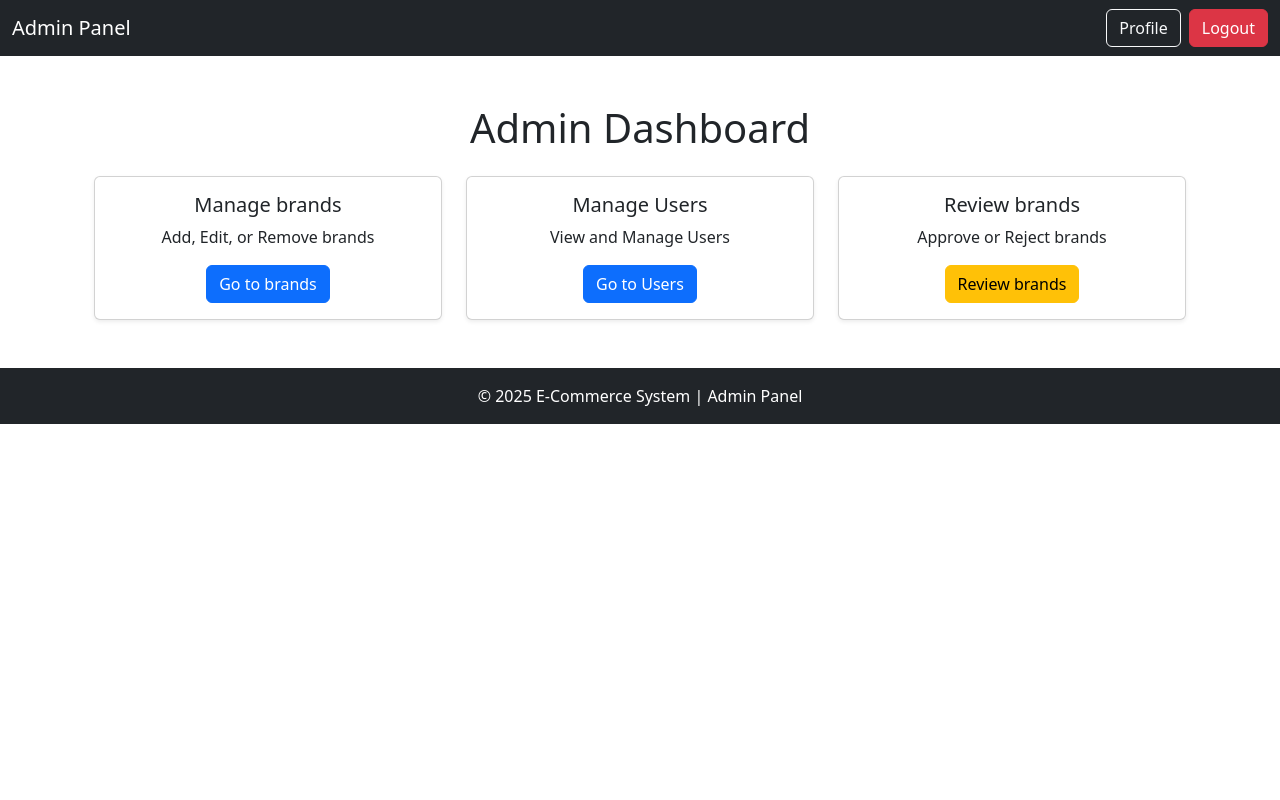
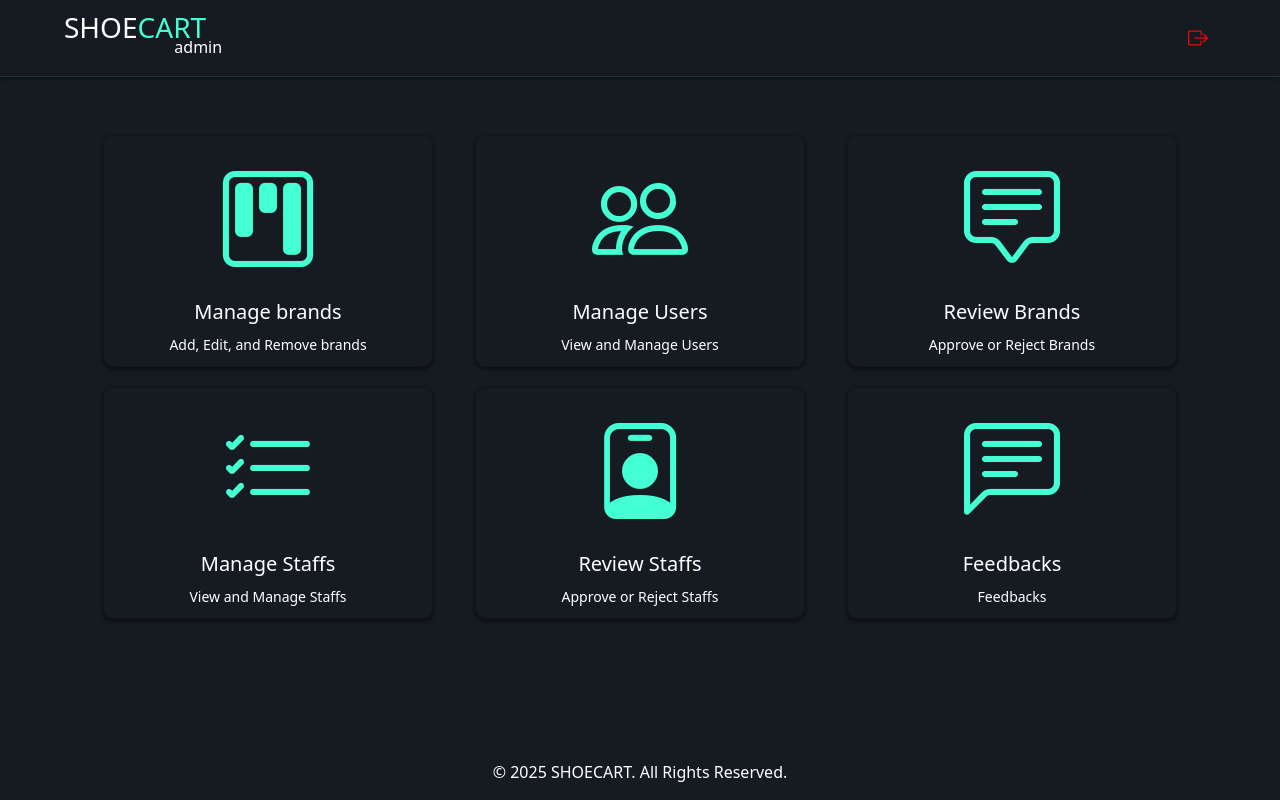
Before and after one commit to quantivestor/shoecart, a Django app: page /core/ in a window 1280 px wide. Run offline with Django 5.2, Linux system fonts and the light colour scheme; the visitor is signed in with stand-in values (Sample User, id 1).

Commit message:
complted admin module

```diff
--- a/static/css/styles.css
+++ b/static/css/styles.css
@@ -18,6 +18,10 @@ body {
 .wrapper {
   width: 90%;
   margin: 0 auto;
+}
+
+.text-success {
+  color: #43ffd3 !important;
 }
 
 .main-title {
@@ -406,25 +410,56 @@ select {
   color: #ccc;
 }
 
-.add-product-form, .profile-card, .center-popup, .register-form {
+.add-product-form,
+.profile-card,
+.center-popup,
+.register-form {
   border: #2A2F38 1px solid;
   padding: 20px;
   margin: 50px 0;
   border-radius: 5px;
 }
-.add-product-form h2, .profile-card h2, .center-popup h2, .register-form h2 {
+.add-product-form h2,
+.profile-card h2,
+.center-popup h2,
+.register-form h2 {
   font-weight: 500;
 }
-.add-product-form label, .profile-card label, .center-popup label, .register-form label {
+.add-product-form label,
+.profile-card label,
+.center-popup label,
+.register-form label {
   color: #ccc;
   font-size: 13px;
 }
-.add-product-form input, .add-product-form textarea, .add-product-form select, .profile-card input, .profile-card textarea, .profile-card select, .center-popup input, .center-popup textarea, .center-popup select, .register-form input, .register-form textarea, .register-form select {
+.add-product-form input,
+.add-product-form textarea,
+.add-product-form select,
+.profile-card input,
+.profile-card textarea,
+.profile-card select,
+.center-popup input,
+.center-popup textarea,
+.center-popup select,
+.register-form input,
+.register-form textarea,
+.register-form select {
   background-color: transparent;
   border: #2A2F38 1px solid;
   color: #fff;
 }
-.add-product-form input:focus, .add-product-form textarea:focus, .add-product-form select:focus, .profile-card input:focus, .profile-card textarea:focus, .profile-card select:focus, .center-popup input:focus, .center-popup textarea:focus, .center-popup select:focus, .register-form input:focus, .register-form textarea:focus, .register-form select:focus {
+.add-product-form input:focus,
+.add-product-form textarea:focus,
+.add-product-form select:focus,
+.profile-card input:focus,
+.profile-card textarea:focus,
+.profile-card select:focus,
+.center-popup input:focus,
+.center-popup textarea:focus,
+.center-popup select:focus,
+.register-form input:focus,
+.register-form textarea:focus,
+.register-form select:focus {
   outline: none;
   border-color: #00C9A7;
   background-color: transparent;
@@ -546,4 +581,40 @@ option {
   background-color: #43ffd3;
 }
 
+.admin-nav-brand {
+  padding-top: 10px;
+  display: flex;
+  flex-direction: column;
+  line-height: 15px;
+  align-items: flex-end;
+}
+
+.admin-landing {
+  margin-top: 30px;
+  display: flex;
+  align-items: center;
+  justify-content: space-around;
+  flex-wrap: wrap;
+}
+.admin-landing .card {
+  padding: 10px;
+  width: 330px;
+  border-radius: 10px;
+  overflow: hidden;
+  margin: 10px;
+  display: flex;
+  flex-direction: column;
+  gap: 10px;
+  box-shadow: 0 2px 4px rgba(0, 0, 0, 0.6);
+  cursor: pointer;
+}
+.admin-landing .card .card-icon {
+  width: 100%;
+  display: grid;
+  place-items: center;
+}
+.admin-landing .card .card-icon i {
+  font-size: 6rem;
+}
+
 /*# sourceMappingURL=styles.css.map */
--- a/static/scss/styles.scss
+++ b/static/scss/styles.scss
@@ -40,10 +40,13 @@ body {
 @mixin box-shadow {
     box-shadow: 0 2px 4px rgba(0, 0, 0, 0.4);
 }
+
 @mixin box-shadow-lg {
     box-shadow: 0 2px 4px rgba(0, 0, 0, 0.6);
 }
-
+.text-success{
+    color: $secondary-color !important;
+}
 .main-title {
     font-size: 28px;
     color: $primary-color;
@@ -56,7 +59,7 @@ body {
     font-weight: 400;
 }
 
-.sub-title-sm{
+.sub-title-sm {
     font-size: 16px;
     color: $primary-color;
     font-weight: 400;
@@ -111,9 +114,11 @@ input {
 
     }
 }
-.btn-primary-sm{
+
+.btn-primary-sm {
     background-color: $btn-primary;
-    &:hover{
+
+    &:hover {
         border: 1px solid $btn-primary-hover;
     }
 }
@@ -340,17 +345,20 @@ input {
     margin-bottom: 10px;
 }
 
-.product-info{
+.product-info {
     display: flex;
     align-items: center;
     justify-content: space-between;
-    .product-name{
+
+    .product-name {
         display: flex;
         flex-direction: column;
-        h3{
+
+        h3 {
             font-size: 14px;
         }
-        p{
+
+        p {
             font-size: 12px;
             color: #ccc;
         }
@@ -377,14 +385,17 @@ select {
     font-size: 12px;
     margin-top: 5px;
 }
-.size-label{
+
+.size-label {
     font-size: 12px;
     color: #ccc;
     margin-top: 5px;
 }
-.top-section{
+
+.top-section {
     position: relative;
-form{
+
+    form {
         position: absolute;
         top: 0px;
         right: 10px;
@@ -392,22 +403,23 @@ form{
 }
 
 
-.cart-item{
+.cart-item {
     display: grid;
     grid-template-columns: 20px 150px 1fr 60px;
     background-color: $bg-color;
     color: $primary-color;
 }
 
-.cart-image-section{
+.cart-image-section {
     position: relative;
 
-    img{
+    img {
         height: 150px;
         object-fit: cover;
         border-radius: 8px;
     }
-    .quantity-controls{
+
+    .quantity-controls {
         background-color: #fff;
         display: flex;
         align-items: center;
@@ -419,60 +431,78 @@ form{
         left: 0px;
         right: 0px;
         height: 30px;
-        button{
+
+        button {
             border: none;
             background-color: transparent;
             color: #1F2933;
             font-size: 14px;
         }
-        input{
+
+        input {
             border: none;
             background-color: transparent;
             color: #1F2933;
             font-size: 14px;
         }
+
         font-size: 12px;
         color: #ccc;
     }
 }
 
-.order-summary{
+.order-summary {
     background-color: $bg-color;
     color: $primary-color;
     padding: 20px;
     border-radius: 8px;
 }
-.order-status{
+
+.order-status {
     font-size: 14px;
     font-weight: 500;
 }
-.order-card{
+
+.order-card {
     background-color: $bg-color;
     color: $primary-color;
     padding: 20px;
     border-radius: 8px;
 }
-.text-secondary{
+
+.text-secondary {
     color: #ccc;
 }
-.add-product-form, .profile-card, .center-popup, .register-form{
+
+.add-product-form,
+.profile-card,
+.center-popup,
+.register-form {
     border: $border-color 1px solid;
     padding: 20px;
     margin: 50px 0;
     border-radius: 5px;
-    h2{
+
+    h2 {
         font-weight: 500;
     }
-    label{
+
+    label {
         color: #ccc;
         font-size: 13px;
     }
-    input, textarea, select{
+
+    input,
+    textarea,
+    select {
         background-color: transparent;
         border: $border-color 1px solid;
         color: $primary-color;
     }
-    input:focus, textarea:focus, select:focus{
+
+    input:focus,
+    textarea:focus,
+    select:focus {
         outline: none;
         border-color: #00C9A7;
         background-color: transparent;
@@ -480,30 +510,35 @@ form{
     }
 
 }
-.register-form{
+
+.register-form {
     margin-top: 0;
 }
-.center-popup{
-    input{
+
+.center-popup {
+    input {
         padding: 5px;
         border-radius: 5px;
     }
 }
 
-option{
+option {
     background-color: #1F2933;
     color: #fff;
 }
+
 .custom-table {
     width: 100%;
     background-color: $bg-color;
     border: 1px solid $border-color;
     border-collapse: separate;
     border-radius: 10px;
-    .img-fluid{
+
+    .img-fluid {
         border-radius: 5px;
     }
-    .description-wrap{
+
+    .description-wrap {
         max-width: 300px;
     }
 }
@@ -517,32 +552,36 @@ option{
     color: $primary-color;
     font-size: 14px;
 }
-.custom-table th{
+
+.custom-table th {
     color: #ccc;
 }
 
 .custom-table td {
     font-weight: 400;
 }
-.profile-card{
+
+.profile-card {
     background-color: $bg-color;
     color: $primary-color;
     padding: 20px;
     border-radius: 8px;
     @include box-shadow-lg;
 }
-.card{
+
+.card {
     background-color: $bg-color;
     color: $primary-color;
     padding: 20px;
     border-radius: 8px;
     @include box-shadow-lg;
-    p{
+
+    p {
         color: $primary-color;
     }
 }
 
-.center-popup{
+.center-popup {
     position: fixed;
     top: 50%;
     left: 50%;
@@ -554,11 +593,12 @@ option{
     @include box-shadow-lg;
 }
 
-.feedback-container{
+.feedback-container {
     display: flex;
     gap: 20px;
     flex-wrap: wrap;
-    .card{
+
+    .card {
         min-width: 400px;
     }
 }
@@ -575,20 +615,63 @@ option{
 .forgot-password:hover {
     color: $btn-primary-hover;
 }
-.nav-tabs{
+
+.nav-tabs {
     border-bottom: 1px solid $border-color;
-    li{
+
+    li {
         border: none;
     }
-    .nav-item{
-        .nav-link{
+
+    .nav-item {
+        .nav-link {
             border: 1px solid $border-color;
             color: #ccc;
             font-weight: 500;
-            &.active{
+
+            &.active {
                 color: $bg-color;
                 background-color: $secondary-color;
             }
         }
     }
 }
+
+.admin-nav-brand {
+    padding-top: 10px;
+    display: flex;
+    flex-direction: column;
+    line-height: 15px;
+    align-items: flex-end;
+}
+
+.admin-landing {
+    margin-top: 30px;
+    display: flex;
+    align-items: center;
+    justify-content: space-around;
+    flex-wrap: wrap;
+
+    .card {
+        padding: 10px;
+        width: 330px;
+        border-radius: 10px;
+        overflow: hidden;
+        margin: 10px;
+        display: flex;
+        flex-direction: column;
+        gap: 10px;
+        @include box-shadow-lg;
+        cursor: pointer;
+
+        .card-icon {
+            width: 100%;
+            display: grid;
+            place-items: center;
+        }
+
+        .card-icon i {
+            font-size: 6rem;
+        }
+    }
+}
--- a/templates/admin/admin_base.html
+++ /dev/null
@@ -1,37 +0,0 @@
-<!DOCTYPE html>
-<html lang="en">
-<head>
-    <meta charset="UTF-8">
-    <meta name="viewport" content="width=device-width, initial-scale=1.0">
-    <title>{% block title %}Admin Panel{% endblock %}</title>
-    <link rel="stylesheet" href="https://cdn.jsdelivr.net/npm/bootstrap@5.3.0/dist/css/bootstrap.min.css">
-</head>
-<body>
-    <!-- Navbar -->
-    <nav class="navbar navbar-expand-lg navbar-dark bg-dark">
-        <div class="container-fluid">
-            <a class="navbar-brand" href="{% url 'admin_dashboard' %}">Admin Panel</a>
-
-            <!-- Navbar Links -->
-            <div class="d-flex ms-auto">
-                <a href="{% url 'admin_profile' %}" class="btn btn-outline-light me-2">Profile</a>
-                <a href="{% url 'admin_logout' %}" class="btn btn-danger">Logout</a>
-            </div>
-        </div>
-    </nav>
-
-    <!-- Main Content -->
-    <div class="container mt-4">
-        {% block content %}
-        {% endblock %}
-    </div>
-
-    <!-- Footer -->
-    <footer class="bg-dark text-white text-center py-3 mt-5">
-        &copy; 2025 E-Commerce System | Admin Panel
-    </footer>
-
-    <!-- Bootstrap Scripts -->
-    <script src="https://cdn.jsdelivr.net/npm/bootstrap@5.3.0/dist/js/bootstrap.bundle.min.js"></script>
-</body>
-</html>
--- a/templates/admin/admin_dashboard.html
+++ b/templates/admin/admin_dashboard.html
@@ -1,40 +1,82 @@
-{% extends 'admin/admin_base.html' %}
+{% extends 'base.html' %}
 
 {% block content %}
 <div class="container my-5">
-    <h1 class="text-center mb-4">Admin Dashboard</h1>
+    <div class="admin-landing">
+        <!-- Manage Salons -->
+        <div class="card card-transition cursor-pointer" onclick="window.location.href='brand-list';">
+            <div class="card-icon">
+                <i class="bi bi-kanban text-success"></i>
+            </div>
 
-    <div class="row">
-        <!-- Manage brands -->
-        <div class="col-md-4">
-            <div class="card shadow-sm">
-                <div class="card-body text-center">
-                    <h5 class="card-title">Manage brands</h5>
-                    <p class="card-text">Add, Edit, or Remove brands</p>
-                    <a href="{% url 'list_brand_details' %}" class="btn btn-primary">Go to brands</a>
-                </div>
+            <div class="card-content text-center">
+                <h5 class="sub-text">Manage brands</h5>
+                <p class="card-text">
+                    <small>Add, Edit, and Remove brands</small>
+                </p>
             </div>
         </div>
 
         <!-- Manage Users -->
-        <div class="col-md-4">
-            <div class="card shadow-sm">
-                <div class="card-body text-center">
-                    <h5 class="card-title">Manage Users</h5>
-                    <p class="card-text">View and Manage Users</p>
-                    <a href="{% url 'list_customer_details' %}" class="btn btn-primary">Go to Users</a>
-                </div>
+        <div class="card card-transition cursor-pointer" onclick="window.location.href='customer-list';">
+            <div class="card-icon">
+                <i class="bi bi-people text-success"></i>
+            </div>
+
+            <div class="card-content text-center">
+                <h5 class="sub-text">Manage Users</h5>
+                <p class="card-text">
+                    <small>View and Manage Users</small>
+                </p>
             </div>
         </div>
 
-        <!-- Review brands -->
-        <div class="col-md-4">
-            <div class="card shadow-sm">
-                <div class="card-body text-center">
-                    <h5 class="card-title">Review brands</h5>
-                    <p class="card-text">Approve or Reject brands</p>
-                    <a href="{% url 'review_brand_registrations' %}" class="btn btn-warning">Review brands</a>
-                </div>
+        <div class="card card-transition cursor-pointer" onclick="window.location.href='review';">
+            <div class="card-icon">
+                <i class="bi bi-chat-square-text text-success"></i>
+            </div>
+
+            <div class="card-content text-center">
+                <h5 class="sub-text">Review Brands</h5>
+                <p class="card-text">
+                    <small>Approve or Reject Brands</small>
+                </p>
+            </div>
+        </div>
+        <div class="card card-transition cursor-pointer" onclick="window.location.href='review';">
+            <div class="card-icon">
+                <i class="bi bi-list-check text-success"></i>
+            </div>
+
+            <div class="card-content text-center">
+                <h5 class="sub-text">Manage Staffs</h5>
+                <p class="card-text">
+                    <small>View and Manage Staffs</small>
+                </p>
+            </div>
+        </div>
+        <div class="card card-transition cursor-pointer" onclick="window.location.href='review';">
+            <div class="card-icon">
+                <i class="bi bi-person-badge text-success"></i>
+            </div>
+
+            <div class="card-content text-center">
+                <h5 class="sub-text">Review Staffs</h5>
+                <p class="card-text">
+                    <small>Approve or Reject Staffs</small>
+                </p>
+            </div>
+        </div>
+        <div class="card card-transition cursor-pointer" onclick="window.location.href='review';">
+            <div class="card-icon">
+                <i class="bi bi-chat-left-text text-success"></i>
+            </div>
+
+            <div class="card-content text-center">
+                <h5 class="sub-text">Feedbacks</h5>
+                <p class="card-text">
+                    <small>Feedbacks</small>
+                </p>
             </div>
         </div>
     </div>
--- a/templates/admin/view_profile.html
+++ b/templates/admin/view_profile.html
@@ -1,4 +1,4 @@
-{% extends 'admin/admin_base.html' %}
+{% extends 'base.html' %}
 {% block title %}ShoeCart{% endblock %}
 
 {% block content %}
--- a/templates/navbar.html
+++ b/templates/navbar.html
@@ -1,14 +1,22 @@
 <nav class="navbar navbar-expand-lg d-flex align-items-center justify-content-between">
     <div class="">
         <!-- Left Section: Logo and Nav Links -->
-         {% if user.role == 'customer' %}
-            <a class="navbar-brand main-title" href="{% url 'user_home' %}">SHOE<span class="highlight-text">CART</span></a>
+        {% if user.role == 'customer' %}
+        <a class="navbar-brand main-title" href="{% url 'user_home' %}">SHOE<span class="highlight-text">CART</span></a>
         {% elif user.role == 'staff' %}
-            <a class="navbar-brand main-title" href="{% url 'staff_dashboard' %}">SHOE<span class="highlight-text">CART</span></a>
+        <a class="navbar-brand main-title" href="{% url 'staff_dashboard' %}">SHOE<span
+                class="highlight-text">CART</span></a>
         {% elif user.role == 'brand' %}
-            <a class="navbar-brand main-title" href="{% url 'brand_dashboard' %}">SHOE<span class="highlight-text">CART</span></a>
+        <a class="navbar-brand main-title" href="{% url 'brand_dashboard' %}">SHOE<span
+                class="highlight-text">CART</span></a>
+        {% elif user.is_superuser %}
+        <p class="admin-nav-brand">
+            <a class="navbar-brand main-title" href="{% url 'admin_dashboard' %}">SHOE<span
+                class="highlight-text">CART</span></a>
+                <span>admin</span>
+        </p>
         {% else %}
-            <a class="navbar-brand main-title" href="{% url 'home' %}">SHOE<span class="highlight-text">CART</span></a>
+        <a class="navbar-brand main-title" href="{% url 'home' %}">SHOE<span class="highlight-text">CART</span></a>
         {% endif %}
         </button>
 
@@ -18,55 +26,73 @@
             {% if user.is_authenticated %}
             {% if user.role == 'customer' %}
             <li class="nav-item">
-                <a class="nav-link" href="{% url 'view_cart' %}"  data-bs-toggle="tooltip" data-bs-placement="top" data-bs-title="Cart">
+                <a class="nav-link" href="{% url 'view_cart' %}" data-bs-toggle="tooltip" data-bs-placement="top"
+                    data-bs-title="Cart">
                     <i class="bi bi-cart3 highlight-text"></i>
                 </a>
             </li>
             <li class="nav-item">
-                <a class="nav-link" href="{% url 'view_orders' %}"  data-bs-toggle="tooltip" data-bs-placement="top" data-bs-title="Orders">
+                <a class="nav-link" href="{% url 'view_orders' %}" data-bs-toggle="tooltip" data-bs-placement="top"
+                    data-bs-title="Orders">
                     <i class="bi bi-bag-check  highlight-text"></i>
                 </a>
             </li>
             <li class="nav-item">
-                <a class="nav-link" href="{% url 'user_logout' %}"  data-bs-toggle="tooltip" data-bs-placement="top" data-bs-title="Logout">
+                <a class="nav-link" href="{% url 'user_logout' %}" data-bs-toggle="tooltip" data-bs-placement="top"
+                    data-bs-title="Logout">
                     <i class="bi bi-box-arrow-right logout"></i>
                 </a>
             </li>
             {% elif user.role == 'staff' %}
             <li class="nav-item">
-                <a class="nav-link" href="{% url 'staff_logout' %}"  data-bs-toggle="tooltip" data-bs-placement="top" data-bs-title="Logout">
+                <a class="nav-link" href="{% url 'staff_logout' %}" data-bs-toggle="tooltip" data-bs-placement="top"
+                    data-bs-title="Logout">
                     <i class="bi bi-box-arrow-right logout"></i>
                 </a>
             </li>
 
             {% elif user.role == 'brand' %}
             <li class="nav-item">
-                <a class="nav-link" href="{% url 'brand_dashboard' %}"  data-bs-toggle="tooltip" data-bs-placement="top" data-bs-title="Home">
+                <a class="nav-link" href="{% url 'brand_dashboard' %}" data-bs-toggle="tooltip" data-bs-placement="top"
+                    data-bs-title="Home">
                     <i class="bi bi-house"></i>
                 </a>
             </li>
             <li class="nav-item">
-                <a class="nav-link" href="{% url 'view_products' %}"  data-bs-toggle="tooltip" data-bs-placement="top" data-bs-title="Products">
+                <a class="nav-link" href="{% url 'view_products' %}" data-bs-toggle="tooltip" data-bs-placement="top"
+                    data-bs-title="Products">
                     <i class="bi bi-bag"></i>
                 </a>
             </li>
             <li class="nav-item">
-                <a class="nav-link" href="{% url 'view_feedbacks' %}"  data-bs-toggle="tooltip" data-bs-placement="top" data-bs-title="Feedbacks">
+                <a class="nav-link" href="{% url 'view_feedbacks' %}" data-bs-toggle="tooltip" data-bs-placement="top"
+                    data-bs-title="Feedbacks">
                     <i class="bi bi-chat"></i>
                 </a>
             </li>
             <li class="nav-item">
-                <a class="nav-link" href="{% url 'view_sell_history' %}"  data-bs-toggle="tooltip" data-bs-placement="top" data-bs-title="Sell History">
+                <a class="nav-link" href="{% url 'view_sell_history' %}" data-bs-toggle="tooltip"
+                    data-bs-placement="top" data-bs-title="Sell History">
                     <i class="bi bi-bag-check"></i>
                 </a>
             </li>
             <li class="nav-item">
-                <a class="nav-link" href="{% url 'brand_profile' %}"  data-bs-toggle="tooltip" data-bs-placement="top" data-bs-title="Profile">
+                <a class="nav-link" href="{% url 'brand_profile' %}" data-bs-toggle="tooltip" data-bs-placement="top"
+                    data-bs-title="Profile">
                     <i class="bi bi-person"></i>
                 </a>
             </li>
             <li class="nav-item">
-                <a class="nav-link" href="{% url 'brand_logout' %}"  data-bs-toggle="tooltip" data-bs-placement="top" data-bs-title="Logout">
+                <a class="nav-link" href="{% url 'brand_logout' %}" data-bs-toggle="tooltip" data-bs-placement="top"
+                    data-bs-title="Logout">
+                    <i class="bi bi-box-arrow-right logout"></i>
+                </a>
+            </li>
+
+            {% elif user.is_superuser %}
+            <li class="nav-item">
+                <a class="nav-link" href="{% url 'admin_logout' %}" data-bs-toggle="tooltip" data-bs-placement="top"
+                    data-bs-title="Logout">
                     <i class="bi bi-box-arrow-right logout"></i>
                 </a>
             </li>
```
Also changed, not shown: templates/admin/brand_list.html (+4 -4 lines), templates/admin/customer_list.html (+6 -6 lines), templates/admin/review_brand_registrations.html (+9 -5 lines), 1 other file. Lines whose indentation alone changed are shown as unchanged.
